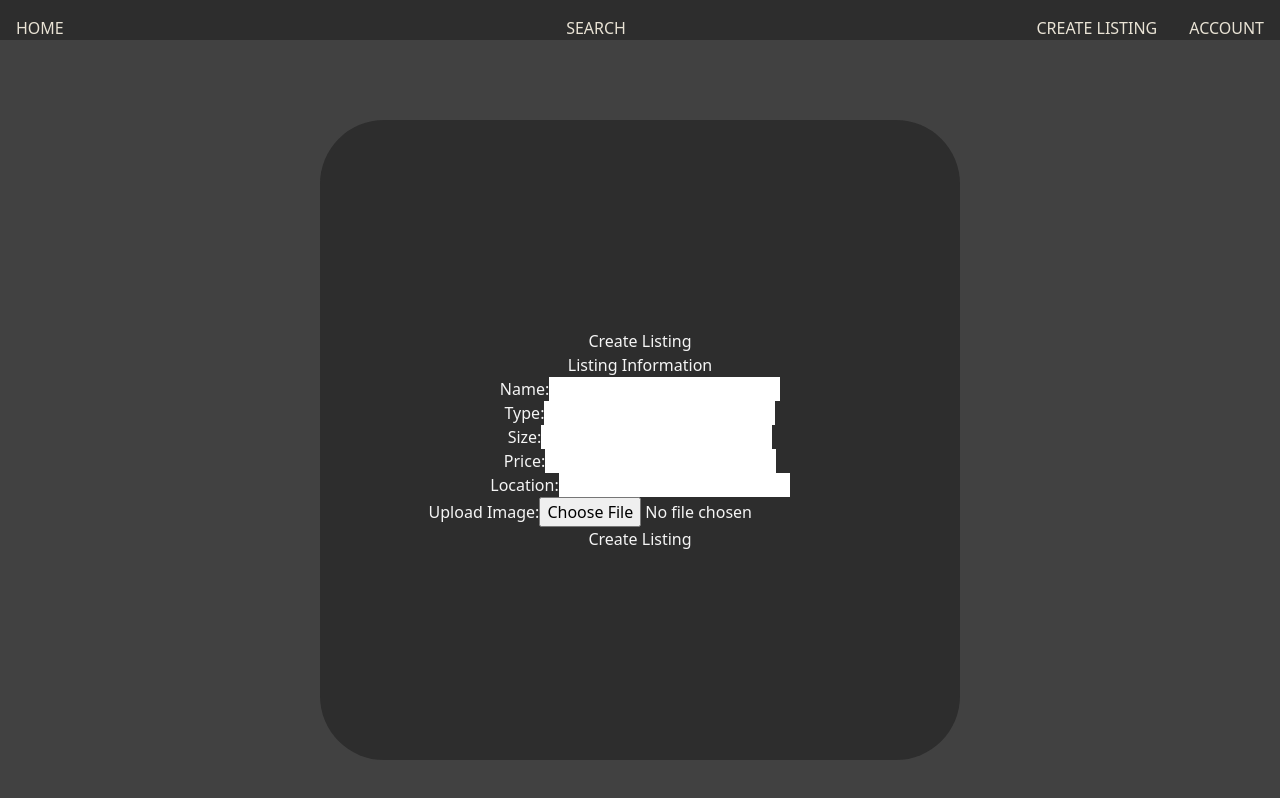
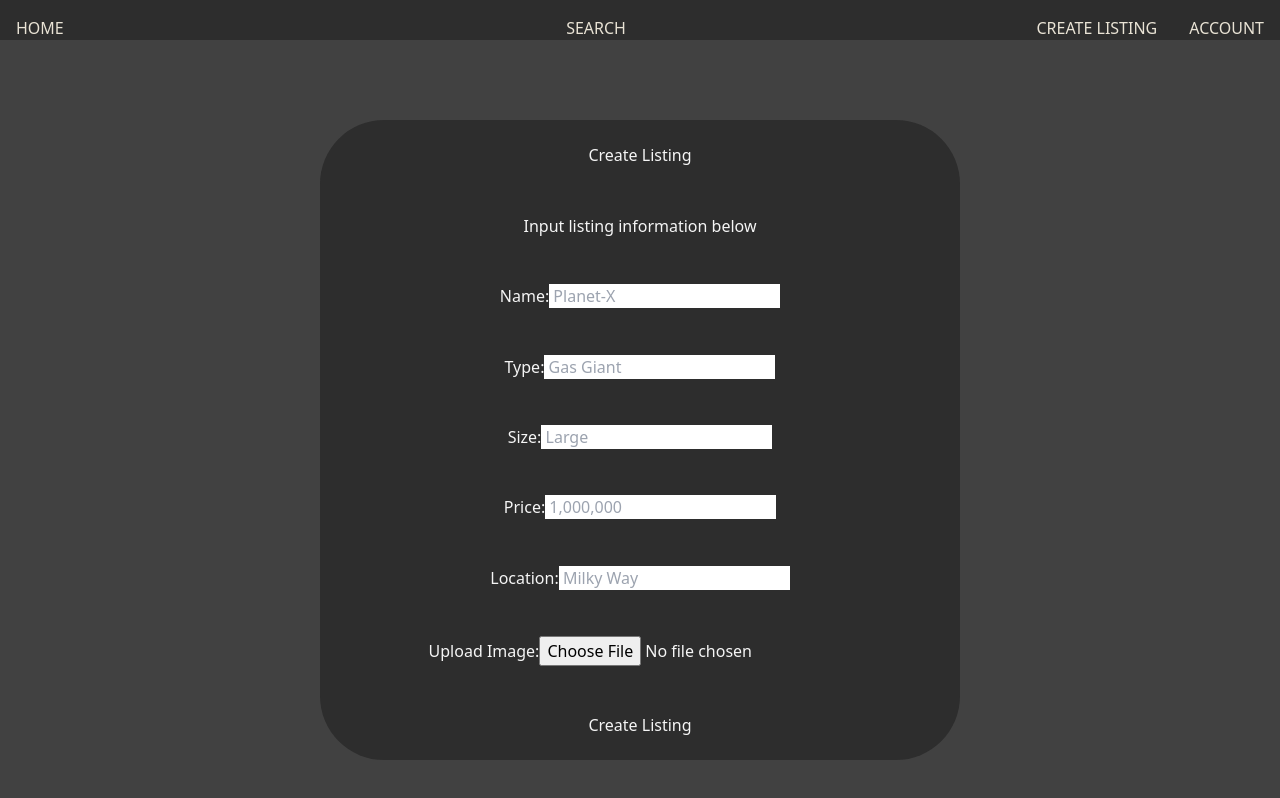
Before and after one commit to kyleanthony8/SpaceCommerce-FrontEnd, a React (Create React App) app in the folder client/: page /createListing in a window 1280 px wide. Built offline with nearby package versions, Linux system fonts and the light colour scheme.

Commit message:
Centered Input Forums

```diff
--- a/client/src/screens/createList/CreateList.css
+++ b/client/src/screens/createList/CreateList.css
@@ -11,8 +11,8 @@
 .center {
   display: flex;
   flex-direction: column;
-  justify-content: center;
   align-items: center;
+  justify-content: space-around;
   width: 50%;
   height: 80vh;
   border-radius: 10%;
--- a/client/src/screens/createList/CreateList.jsx
+++ b/client/src/screens/createList/CreateList.jsx
@@ -6,45 +6,44 @@ function CreateList() {
     <div className='createList'>
       <div className='center'>
         <h1>Create Listing</h1>
-        <p>Listing Information</p>
+        <p>Input listing information below</p>
 
       <form id="inputName">
         <label>
         Name:
-        <input type="text" name="name" />
+        <input type="text" name="name" placeholder=" Planet-X" />
         </label>
         </form>
       <form id="inputType">
         <label>
         Type:
-        <input type="text" name="name" />
+        <input type="text" name="name" placeholder=" Gas Giant" />
         </label>
         </form>
       <form id="inputSize">
         <label>
         Size:
-        <input type="text" name="name" />
+        <input type="text" name="name" placeholder=" Large"/>
         </label>
         </form>
       <form>
         <label id="inputPrice">
         Price:
-        <input type="text" name="name" />
+        <input type="text" name="name" placeholder=" 1,000,000" />
         </label>
         </form>
       <form id="inputLocation">
         <label>
         Location:
-        <input type="text" name="name" />
+        <input type="text" name="name" placeholder=" Milky Way" />
         </label>
         </form>
       <form id="uploadImage">
-        <label>
         Upload Image:
         <input type="file" name="name" />
-        </label>
         </form>
-     <button id="createListing">Create Listing</button>
+        <button id="createListing">Create Listing</button>
+
       </div>
 
     </div>
```
